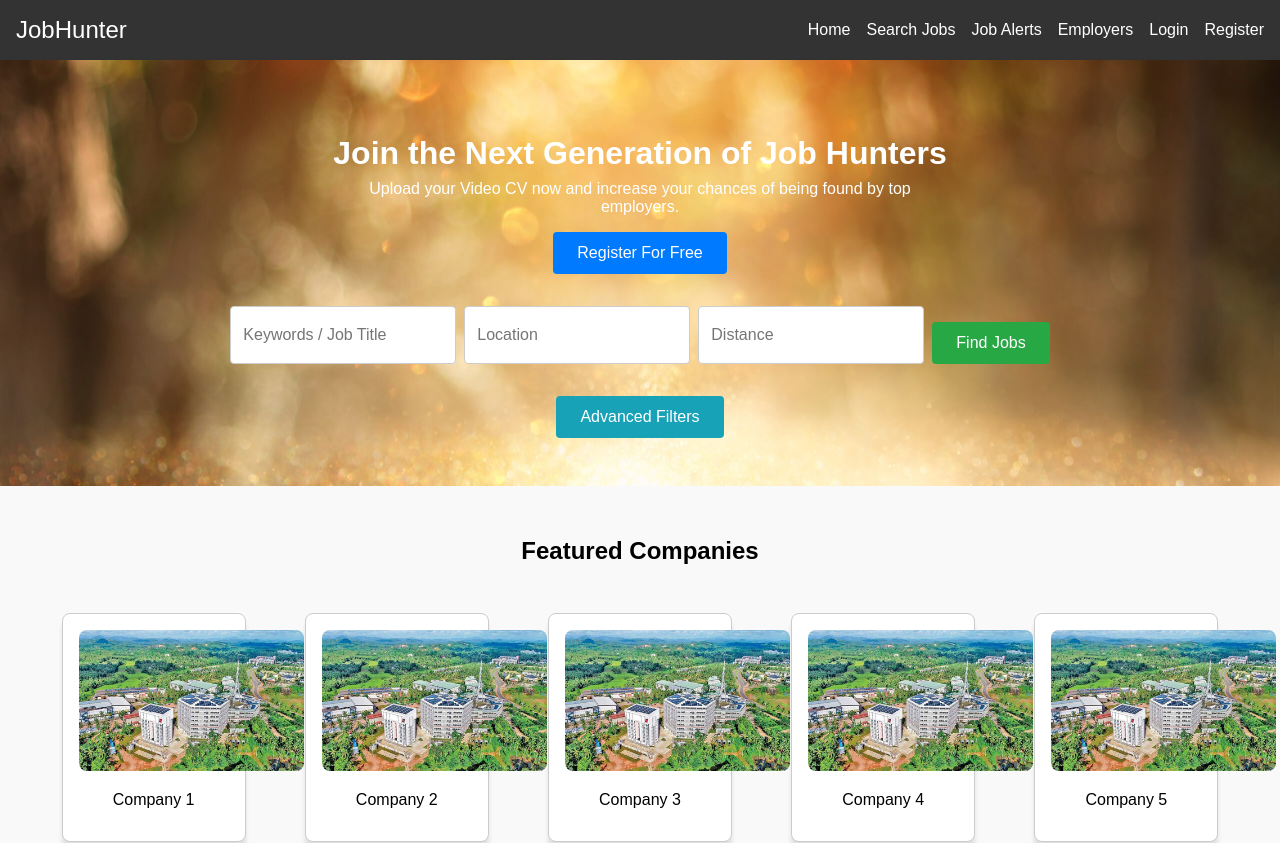
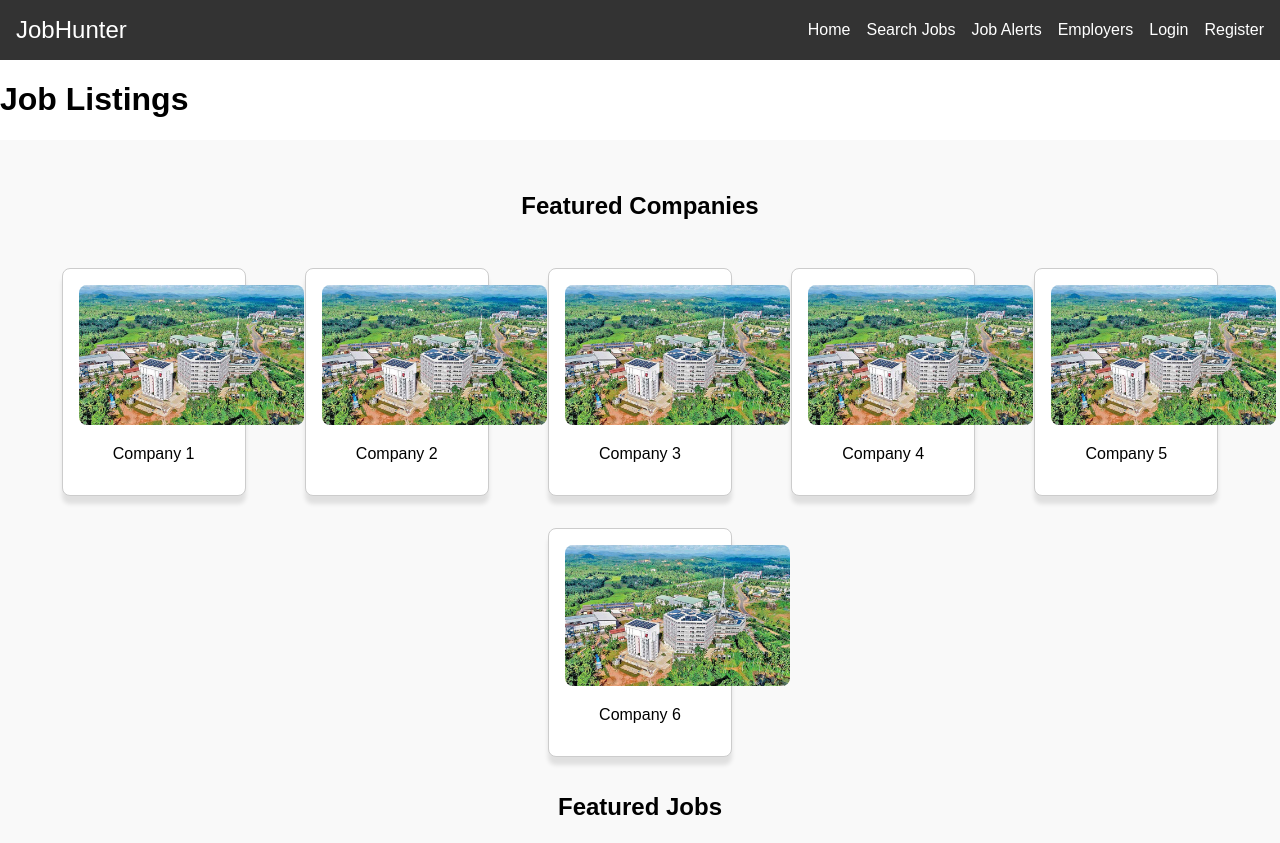
Before and after one commit to SE-LAPS/Fully-Functional-Job-Portal-System-FrontEnd, a React (Create React App) app: page /job_list in a window 1280 px wide. Shown: the top 843 px of the page. Built offline with nearby package versions, Linux system fonts and the light colour scheme.

Commit message:
add to the job list page

```diff
--- a/package.json
+++ b/package.json
@@ -8,6 +8,7 @@
     "@testing-library/user-event": "^13.5.0",
     "react": "^18.3.1",
     "react-dom": "^18.3.1",
+    "react-router-dom": "^6.25.1",
     "react-scripts": "5.0.1",
     "web-vitals": "^2.1.4"
   },
--- a/src/App.js
+++ b/src/App.js
@@ -7,19 +7,26 @@ import JobCategories from './components/JobCategories';
 import HowWeWork from './components/HowWeWork';
 import Testimonial from './components/ClientTestimonials';
 import Footer from './components/Footer';
+import { BrowserRouter as Router, Routes, Route } from 'react-router-dom';
+import JobList from './pages/job_list';
 import './styles.css';
 
 const App = () => {
   return (
+    <Router>
       <div className="app">
         <Header />
-      <SearchForm />
+        <Routes>
+          <Route path="/" element={<SearchForm />} />
+          <Route path="/job_list" element={<JobList />} />
+        </Routes>
         <FeaturedCompanies />
         <JobCategories />
         <HowWeWork />
-      <Testimonial/>
+        <Testimonial />
         <Footer />
       </div>
+    </Router>
   );
 };
 
--- a/src/components/SearchForm.js
+++ b/src/components/SearchForm.js
@@ -1,8 +1,14 @@
 // src/components/SearchForm.js
 import React from 'react';
-
+import { useNavigate } from 'react-router-dom';
 
 const SearchForm = () => {
+  const navigate = useNavigate();
+
+  const handleFindJobsClick = () => {
+    navigate('/job_list');
+  };
+
   return (
     <section className="search-form">
       <div className="search-form-header">
@@ -15,7 +21,7 @@ const SearchForm = () => {
         <input type="text" placeholder="Keywords / Job Title" />
         <input type="text" placeholder="Location" />
         <input type="text" placeholder="Distance" />
-        <button className="find-jobs-button">Find Jobs</button>
+        <button className="find-jobs-button" onClick={handleFindJobsClick}>Find Jobs</button>
       </div>
 
       <button className="advanced-filters">Advanced Filters</button>
--- /dev/null
+++ b/src/pages/job_list.js
@@ -0,0 +1,13 @@
+// src/components/JobList.js
+import React from 'react';
+
+const JobList = () => {
+  return (
+    <div>
+      <h1>Job Listings</h1>
+      {/* Your job listing logic goes here */}
+    </div>
+  );
+};
+
+export default JobList;
```
Also changed, not shown: 2 other files (tests, documents, lock files or other folders). Lines whose indentation alone changed are shown as unchanged.
